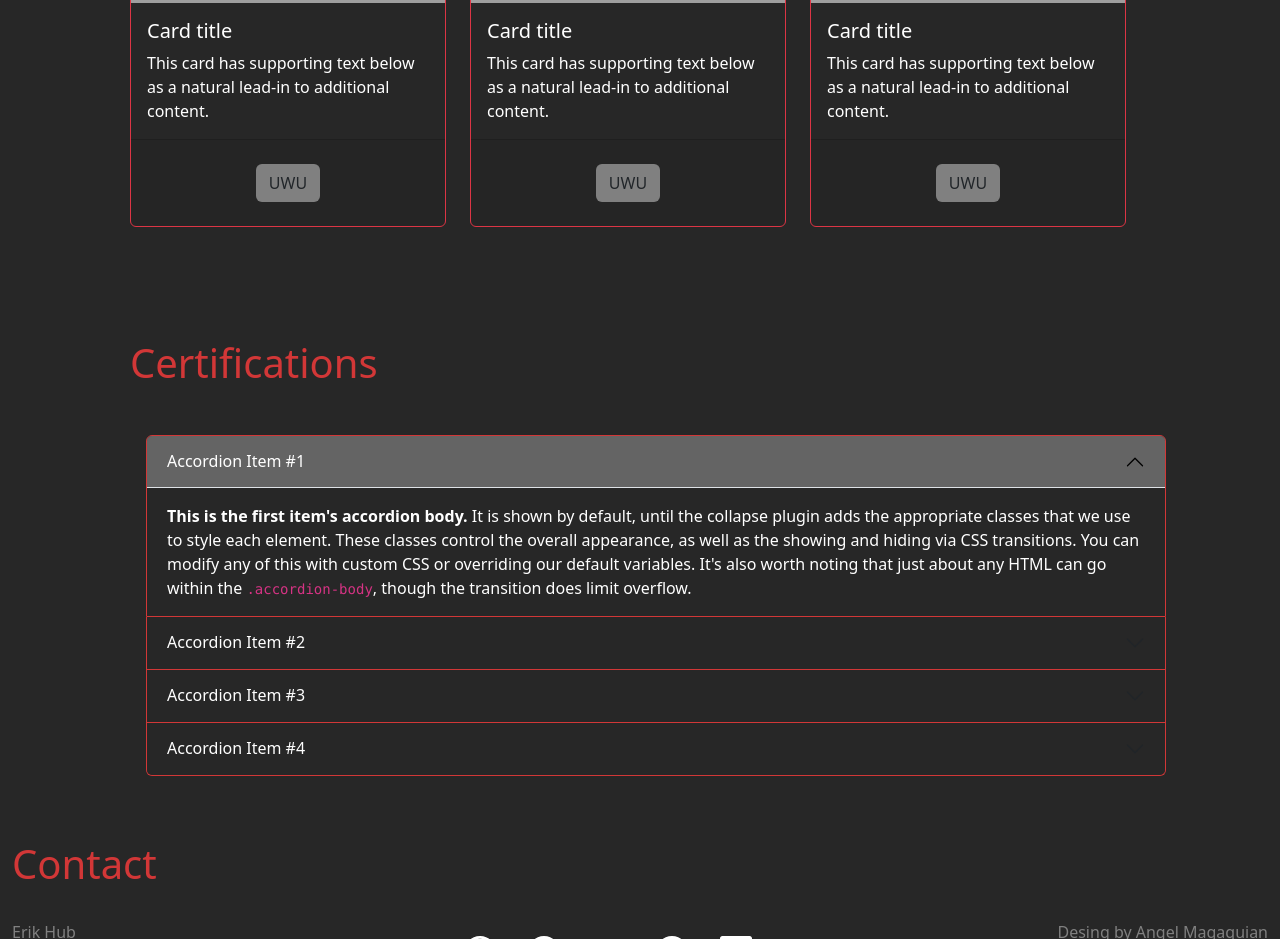
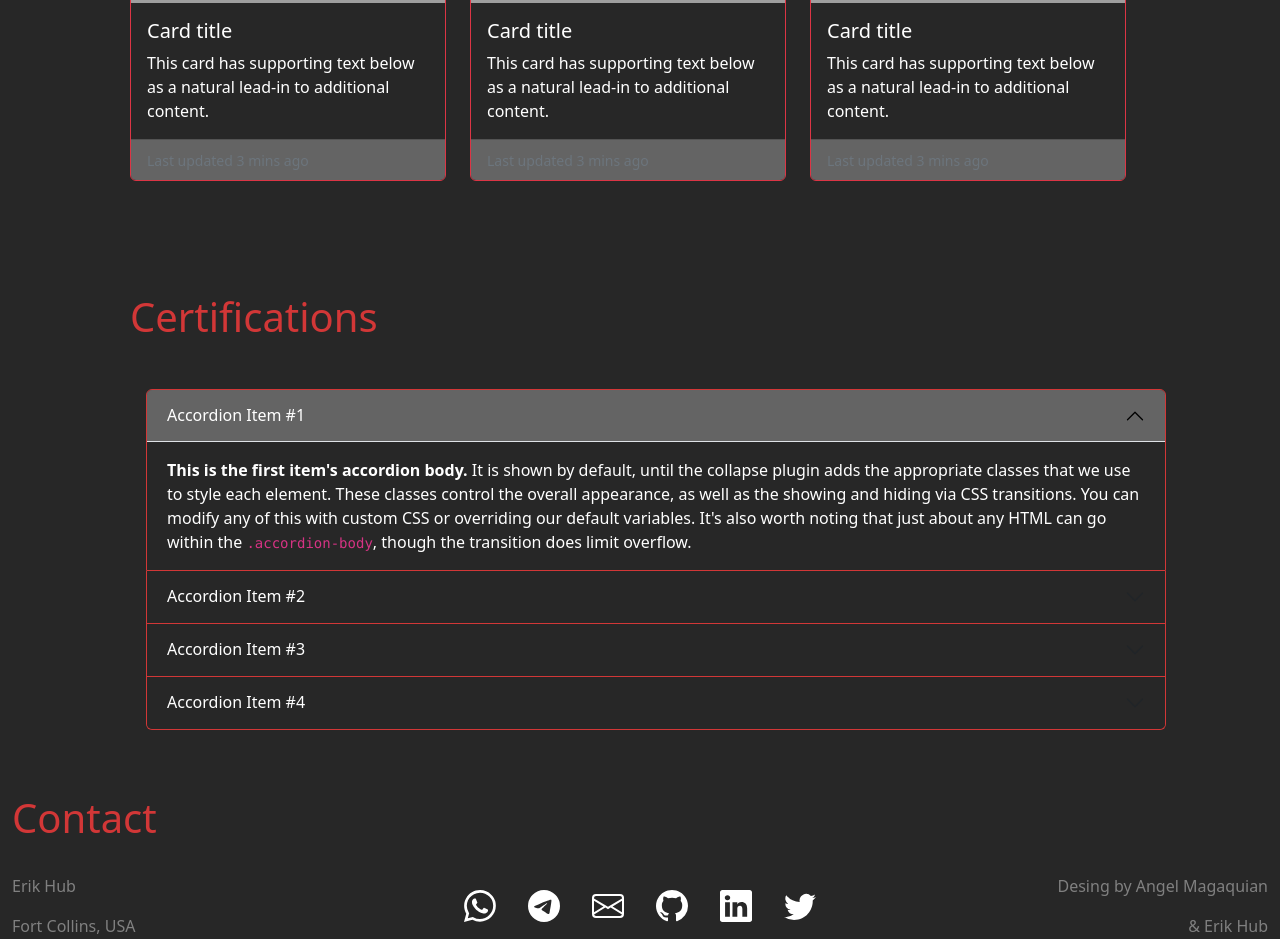
Before and after one commit to ehub-96/my-resume, a React (Vite) app: page / in a window 1280 px wide. Shown: the part 2660-3599 px from the top of the page. Built offline with nearby package versions, Linux system fonts and the light colour scheme; grey boxes are pictures that could not be loaded.

Commit message:
heheheh works uwu

```diff
--- a/src/components/Mentorships/Mentorships.jsx
+++ b/src/components/Mentorships/Mentorships.jsx
@@ -1,4 +1,5 @@
 import React, { Component } from "react";
+import { Linkedin, Github, Twitter } from 'react-bootstrap-icons';
 import { Card } from "react-bootstrap";
 import "bootstrap/dist/css/bootstrap.min.css";
 
@@ -22,7 +23,7 @@ export class Mentorships extends Component {
                     <p class="card-text">This card has supporting text below as a natural lead-in to additional content.</p>
                   </div>
                   <div class="card-footer">
-                    <small > <div class="btn-container text-center"><a href="https://e621.net/" target="_blank" class="btn btn-vd bg-danger">UWU</a></div></small>
+                  <small class="text-muted">Last updated 3 mins ago</small>
                   </div>
                 </div>
               </div>
@@ -34,7 +35,7 @@ export class Mentorships extends Component {
                     <p class="card-text">This card has supporting text below as a natural lead-in to additional content.</p>
                   </div>
                   <div class="card-footer">
-                  <small > <div class="btn-container text-center"><a href="https://e621.net/" target="_blank" class="btn btn-vd bg-danger">UWU</a></div></small>
+                  <small class="text-muted">Last updated 3 mins ago</small>
                   </div>
                 </div>
               </div>
@@ -46,7 +47,7 @@ export class Mentorships extends Component {
                     <p class="card-text">This card has supporting text below as a natural lead-in to additional content.</p>
                   </div>
                   <div class="card-footer">
-                  <small > <div class="btn-container text-center"><a href="https://e621.net/" target="_blank" class="btn btn-vd bg-danger">UWU</a></div></small>
+                  <small class="text-muted">Last updated 3 mins ago</small>
                   </div>
                 </div>
               </div>
--- a/src/scss/styles.css
+++ b/src/scss/styles.css
@@ -16,6 +16,10 @@ a {
   border-color: #D23737;
   background-color: #272727;
   color: white;
+}
+.card-footer{
+  color: white;
+  background: rgba(128, 128, 128, 0.692);
 }
 
 
```
